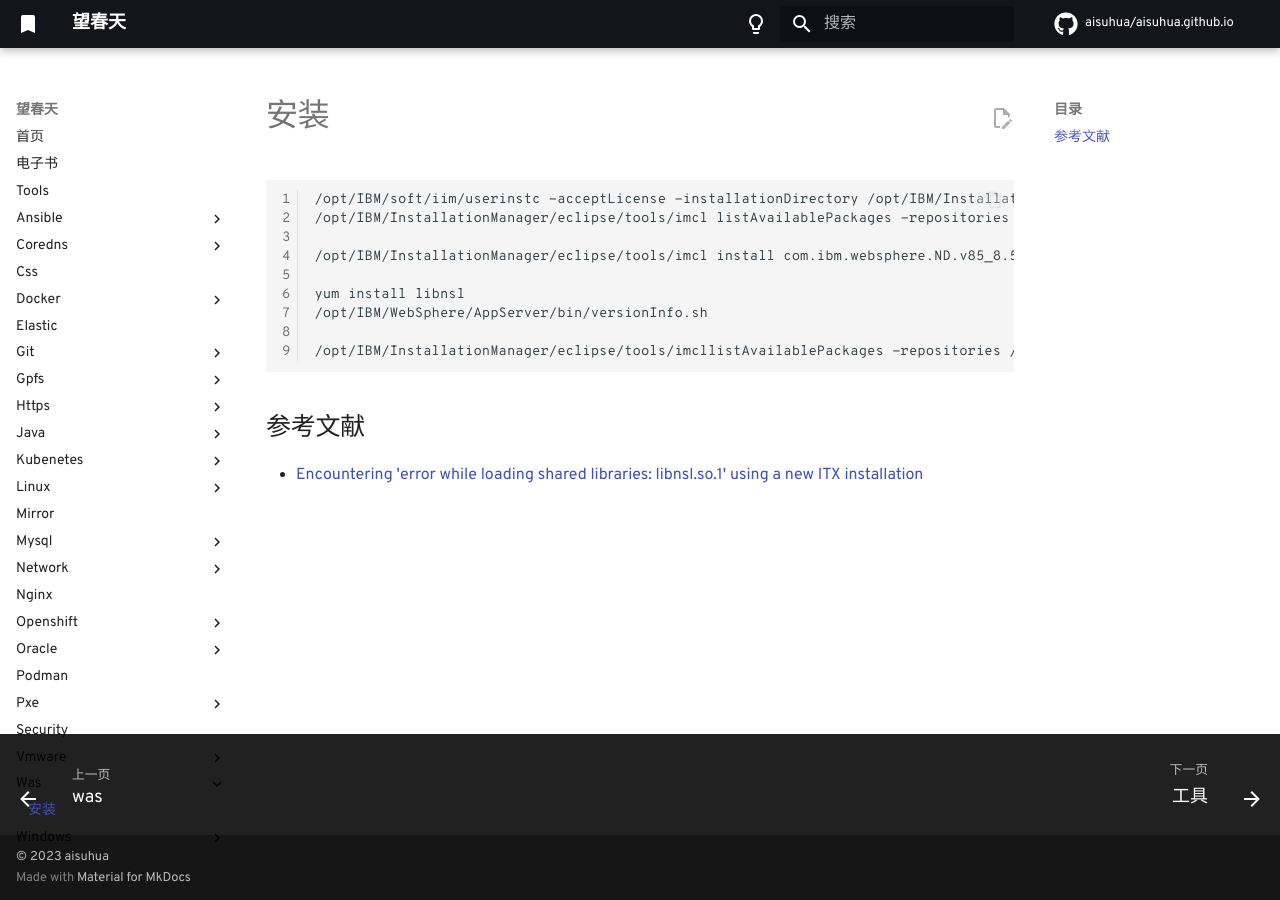
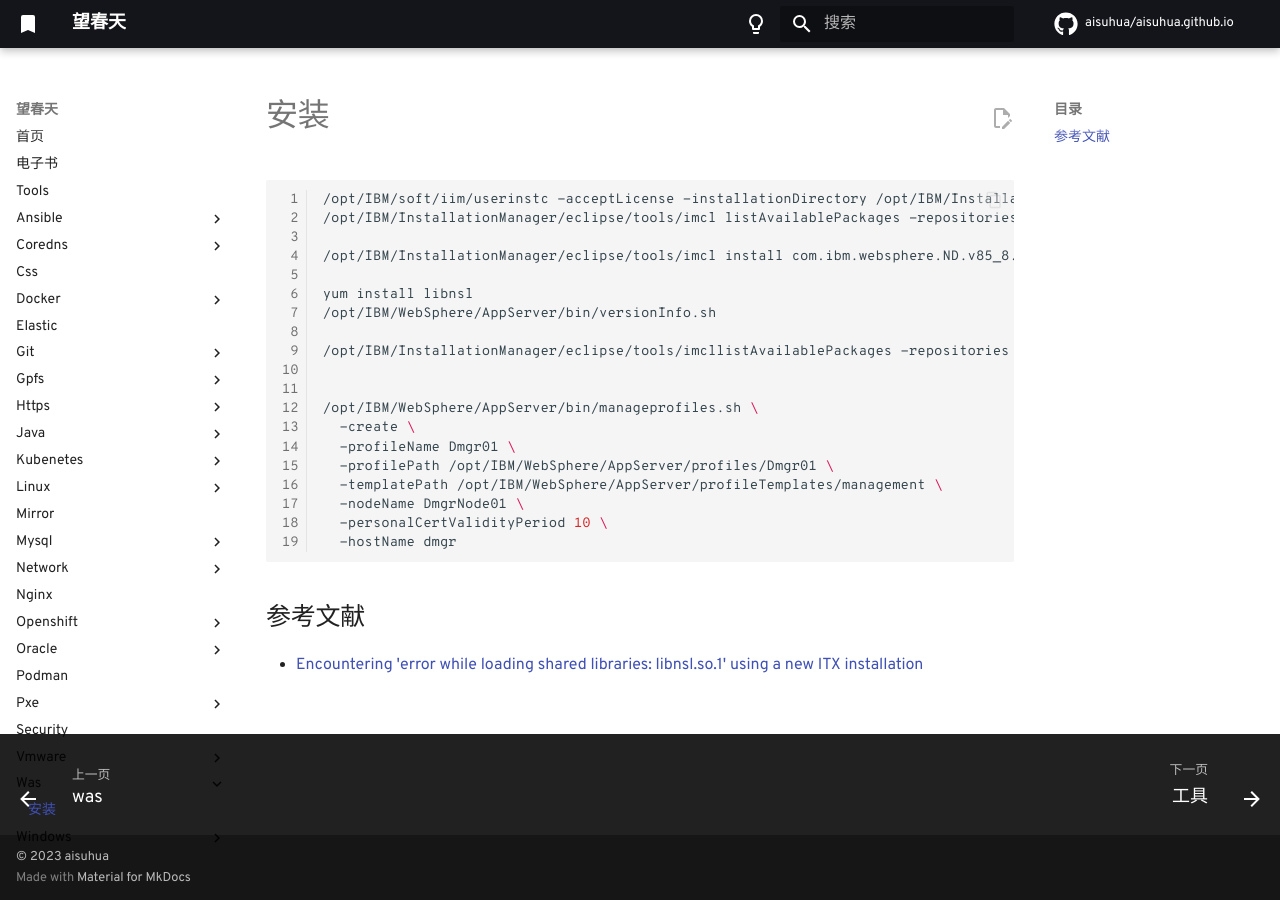
Before and after one commit to aisuhua/aisuhua.github.io, an MkDocs documentation site: the page built from docs/was/install.md, in a window 1280 px wide. Built offline with MkDocs 1.6.1 and Material for MkDocs 9.7.7, drawn with Linux system fonts in a browser that asks for light colours; comment, search, counter and statistics services are not loaded.

Commit message:
README.md

````diff
--- a/docs/was/install.md
+++ b/docs/was/install.md
@@ -10,6 +10,16 @@
 /opt/IBM/WebSphere/AppServer/bin/versionInfo.sh
 
 /opt/IBM/InstallationManager/eclipse/tools/imcllistAvailablePackages -repositories /opt/IBM/soft/ihs/repository.config -features -long
+
+
+/opt/IBM/WebSphere/AppServer/bin/manageprofiles.sh \
+  -create \
+  -profileName Dmgr01 \
+  -profilePath /opt/IBM/WebSphere/AppServer/profiles/Dmgr01 \
+  -templatePath /opt/IBM/WebSphere/AppServer/profileTemplates/management \
+  -nodeName DmgrNode01 \
+  -personalCertValidityPeriod 10 \
+  -hostName dmgr
 ```
 
 ## 参考文献
````
Also changed, not shown: docs/was/README.md (+1 -1 lines).
